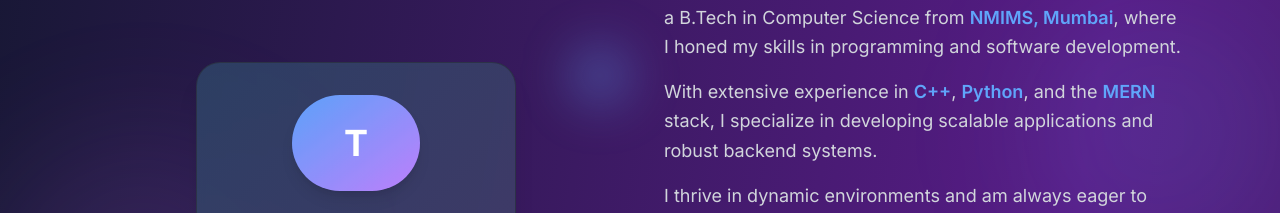
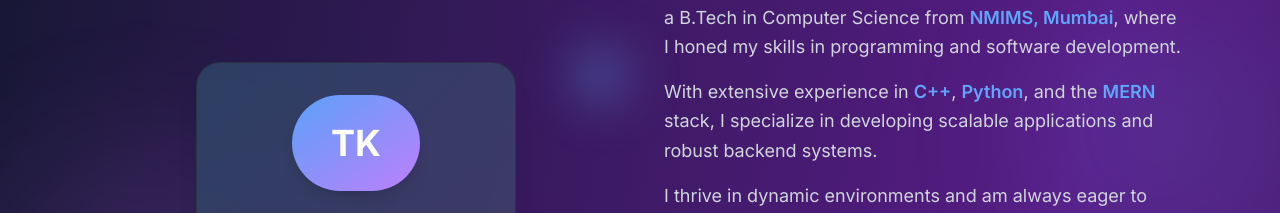
Before and after one commit to iamtanay/iamtanay.github.io, a React (Vite) app: page / in a window 1280 px wide. Shown: the part 1008-1221 px from the top of the page. Built offline with nearby package versions, Linux system fonts and the light colour scheme; the HTML template or start-up script is replaced by a standard one.

Commit message:
Made some changes in About section and ignore file

```diff
--- a/src/components/About.jsx
+++ b/src/components/About.jsx
@@ -81,7 +81,7 @@ const About = () => {
                     transition={{ duration: 0.3 }}
                   >
                     <div className="absolute inset-0 bg-gradient-to-br from-blue-500/20 to-purple-500/20 animate-pulse"></div>
-                    <span className="text-4xl font-bold text-white relative z-10">T</span>
+                    <span className="text-4xl font-bold text-white relative z-10">TK</span>
                   </motion.div>
 
                   <h3 className="text-xl font-semibold bg-gradient-to-r from-blue-600 to-purple-600 dark:from-blue-400 dark:to-purple-400 bg-clip-text text-transparent mb-2">
```
Also changed, not shown: 1 other file (tests, documents, lock files or other folders).
